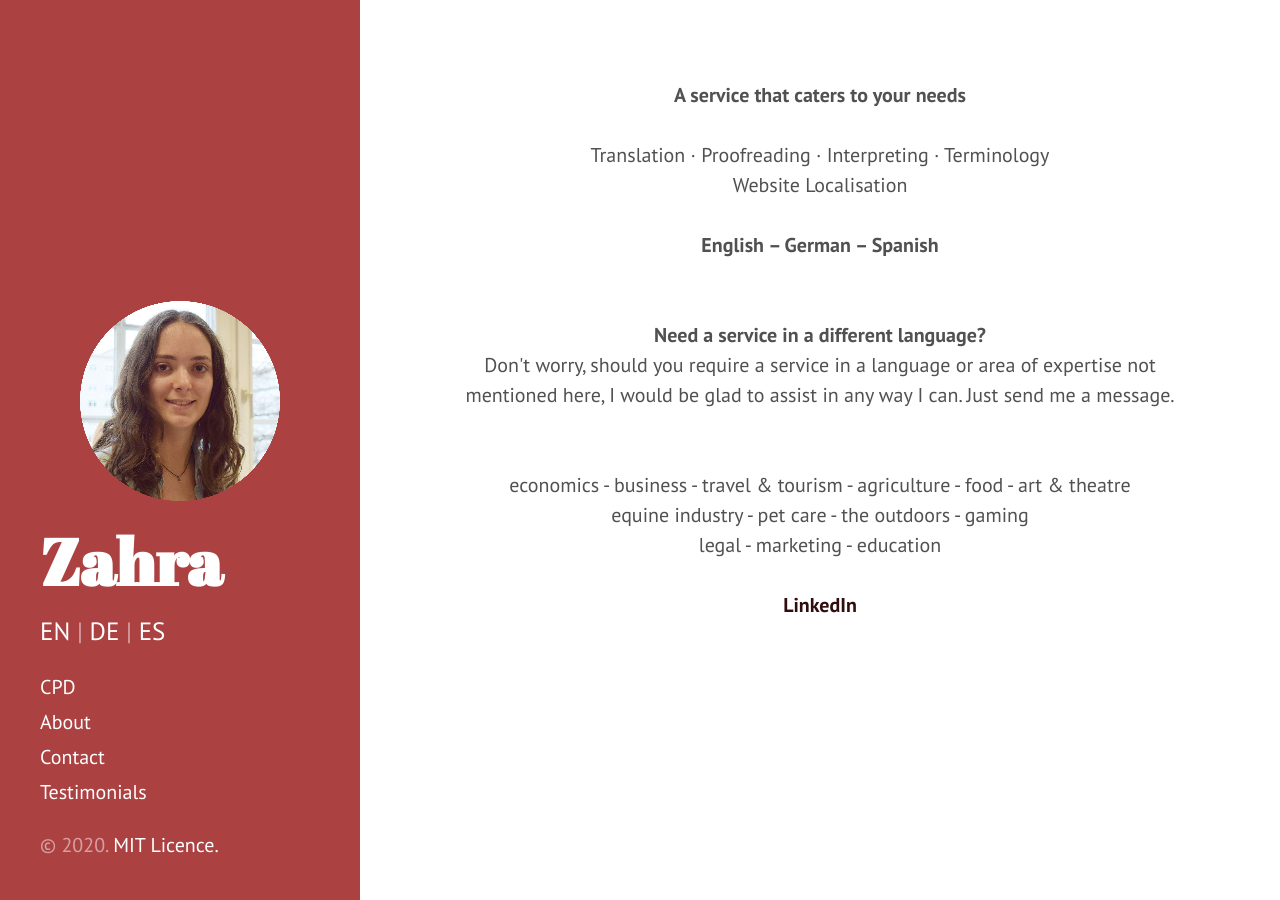
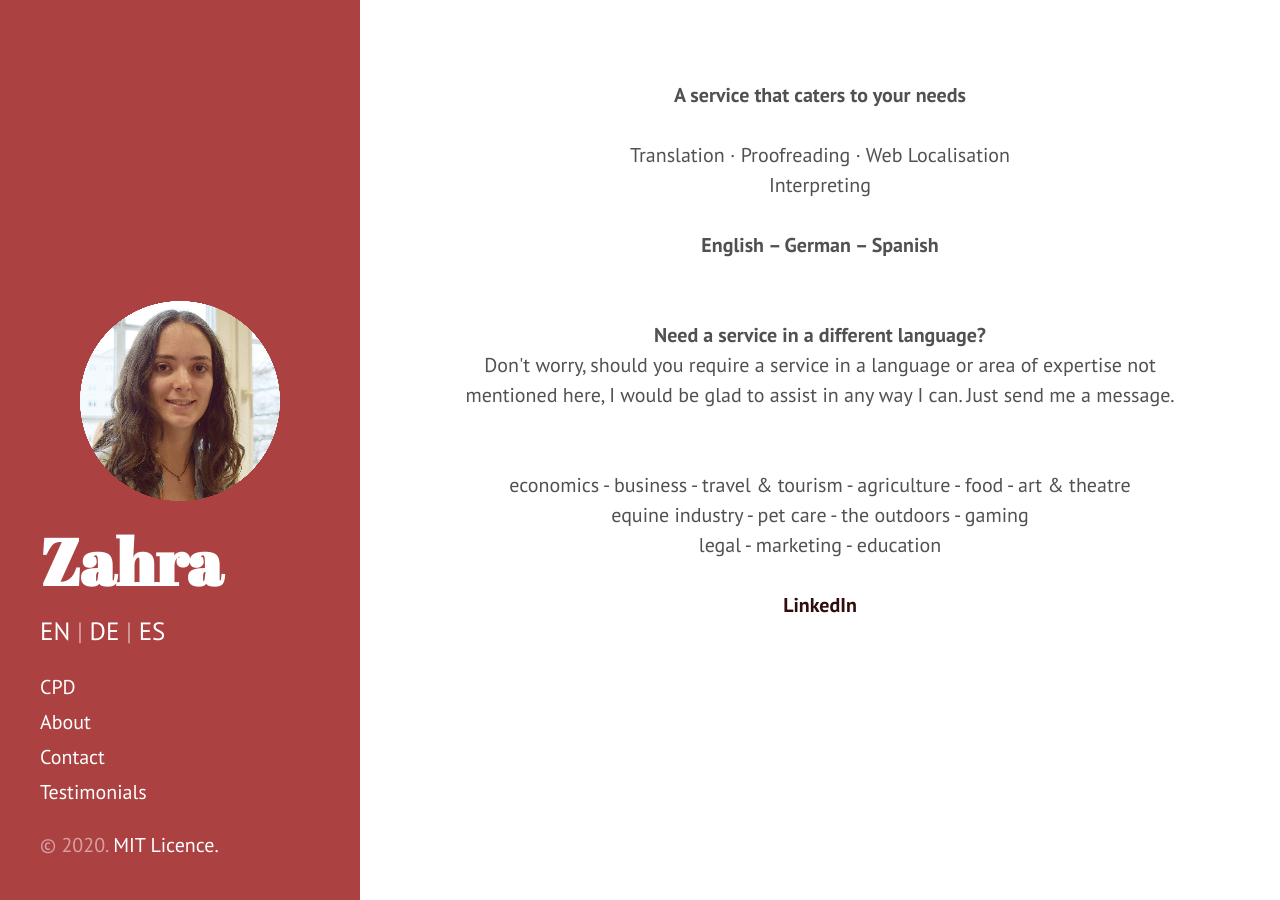
Before and after one commit to Zahra-Claire-Bahrani-Peacock/zahra-claire-bahrani-peacock.github.io, a Jekyll site: the page built from index.html, in a window 1280 px wide. Built offline with Jekyll 4.4.1, drawn with Linux system fonts in a browser that asks for light colours; the list of posts is cut into pages by our own code.

Commit message:
Update index.html

```diff
--- a/index.html
+++ b/index.html
@@ -5,8 +5,8 @@
 description: Zahra-Claire Bahrani-Peacock is an English translator for economics, food, tourism and the equine industry.
 ---
 <div align="center"><b>A service that caters to your needs</b></div><br/>
-<div align="center">Translation &middot; Proofreading &middot; Interpreting &middot; Terminology<br/>
-Website Localisation</div>
+<div align="center">Translation &middot; Proofreading &middot; Web Localisation<br/>
+Interpreting</div>
 <br/>
 <div align="center"><b>English – German – Spanish</b></div>
 <br/>
```
